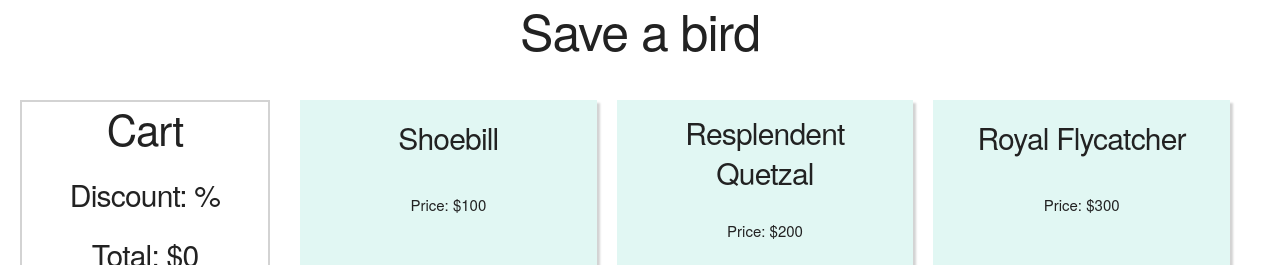
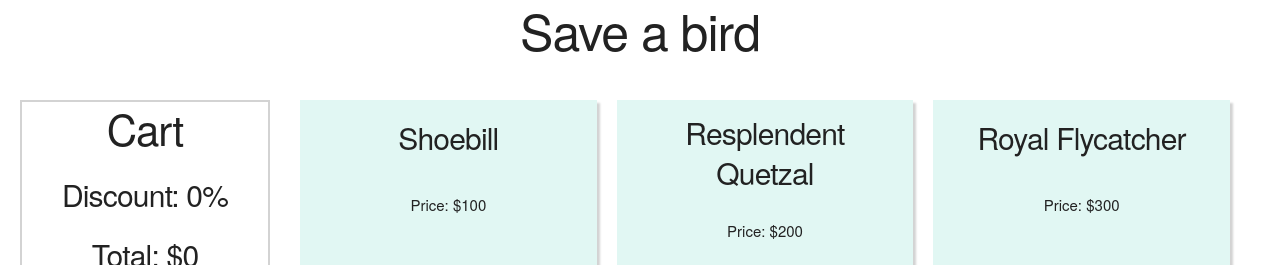
Before and after one commit to myrasmith/8-3-bird-sanctuary-lab, a React (Create React App) app: page / in a window 1280 px wide. Shown: the top 265 px of the page. Built offline with nearby package versions, Linux system fonts and the light colour scheme.

Commit message:
applies discount

```diff
--- a/src/App.js
+++ b/src/App.js
@@ -20,13 +20,21 @@ class App extends Component {
     const { birds, bonusItems } = this.props;
     const { cart } = this.state;
 
-    const total = cart.reduce((total, bird) => total + bird.amount, 0);
+    const discount = cart.length > 1 ? 10 : 0;
+    const multiplier = 1 - discount / 100;
+    const total =
+      cart.reduce((total, bird) => total + bird.amount, 0) * multiplier;
 
     return (
       <div className="App">
         <h1>Save a bird</h1>
         <div className="app-grid">
-          <Cart bonusItems={bonusItems} cart={cart} total={total} />
+          <Cart
+            bonusItems={bonusItems}
+            cart={cart}
+            total={total}
+            discount={discount}
+          />
           <Checkout />
           <BirdGallery birds={birds} addToCart={this.addToCart} />
         </div>
--- a/src/components/Cart.js
+++ b/src/components/Cart.js
@@ -11,7 +11,7 @@ function Cart({ discount, total, bonusItems, cart }) {
     <aside className="aside cart Cart">
       <h2>Cart</h2>
       <h4>Discount: {discount}%</h4>
-      <h4>Total: ${total}</h4>
+      <h4 className="total">Total: ${total}</h4>
       <ol class="cart-list ">{cartItems}</ol>
       <p>Your donations qualify you for the following items:</p>
       <ul></ul>
```
Also changed, not shown: 1 other file (tests, documents, lock files or other folders).
